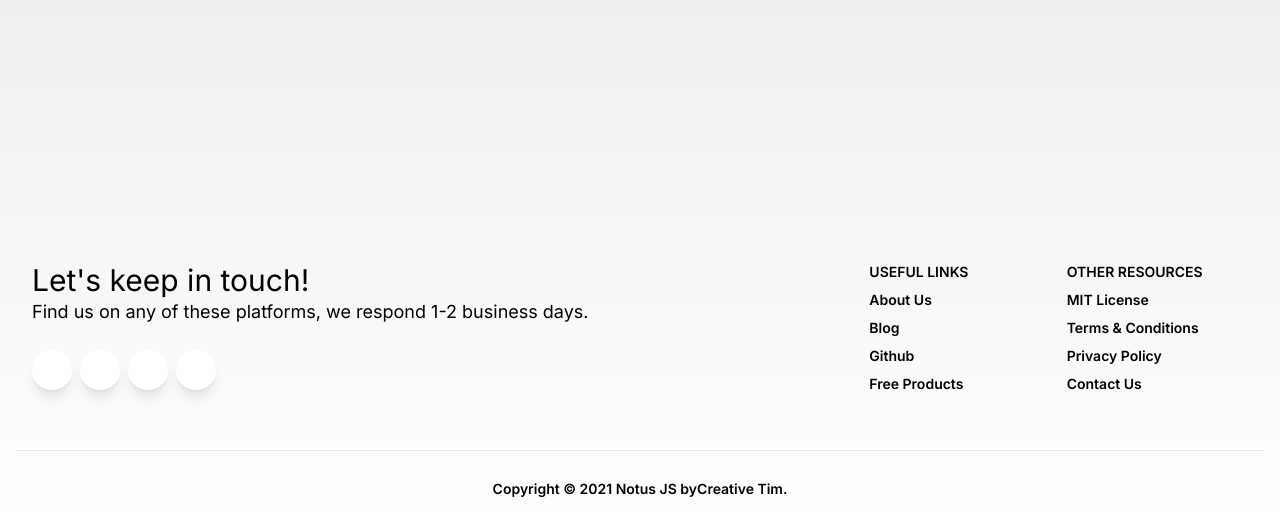
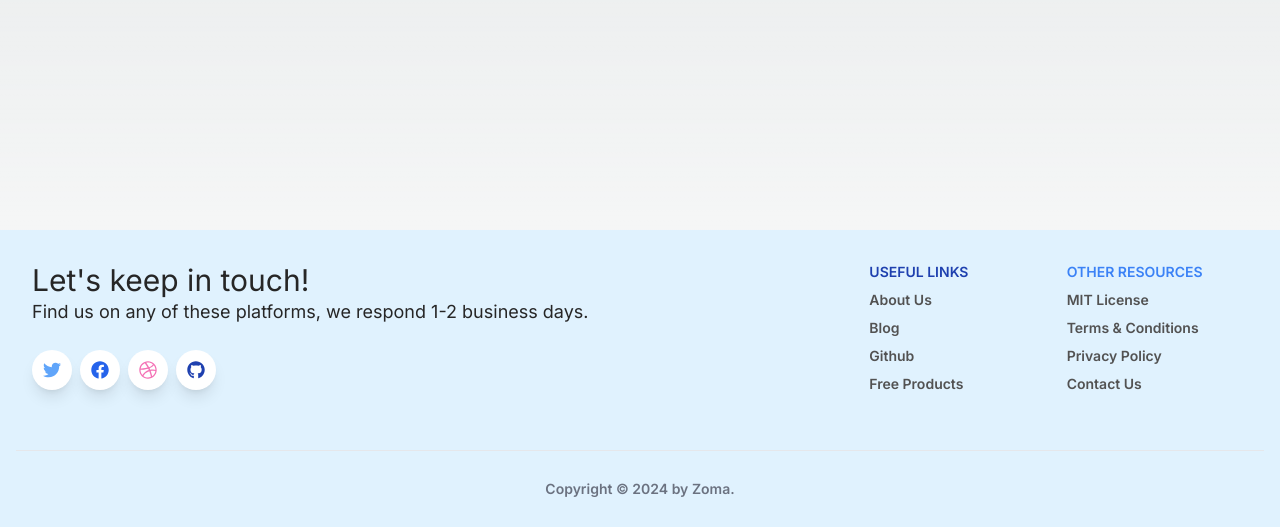
Before and after one commit to JoaquinHAcosta/tailwindpractice, a Next.js app: page / in a window 1280 px wide. Shown: the part 707-1234 px from the top of the page. Built offline with nearby package versions, Linux system fonts and the light colour scheme.

Commit message:
recolored

```diff
--- a/src/app/components/Footer.tsx
+++ b/src/app/components/Footer.tsx
@@ -1,121 +1,122 @@
-import React from 'react'
+import { FaDribbble, FaFacebook, FaGithub, FaTwitter } from 'react-icons/fa'
+import Link from 'next/link'
 
 const Footer = () => {
   return (
-    <footer className="relative bg-blueGray-200 pt-8 pb-6">
+    <footer className="relative bg-sky-100 pt-8 pb-6">
       <div className="container mx-auto px-4">
         <div className="flex flex-wrap text-left lg:text-left">
           <div className="w-full lg:w-6/12 px-4">
-            <h4 className="text-3xl fonat-semibold text-blueGray-700">
+            <h4 className="text-3xl fonat-semibold text-neutral-800">
               Let&apos;s keep in touch!
             </h4>
-            <h5 className="text-lg mt-0 mb-2 text-blueGray-600">
+            <h5 className="text-lg mt-0 mb-2 text-neutral-800">
               Find us on any of these platforms, we respond 1-2 business days.
             </h5>
             <div className="mt-6 lg:mb-0 mb-6">
               <button
-                className="bg-white text-lightBlue-400 shadow-lg font-normal h-10 w-10 items-center justify-center align-center rounded-full outline-none focus:outline-none mr-2"
+                className="bg-white text-blue-400 shadow-lg h-10 w-10 items-center rounded-full mr-2"
                 type="button"
               >
-                <i className="fab fa-twitter"></i>
+                <FaTwitter className="mx-auto text-lg" />
               </button>
               <button
-                className="bg-white text-lightBlue-600 shadow-lg font-normal h-10 w-10 items-center justify-center align-center rounded-full outline-none focus:outline-none mr-2"
+                className="bg-white text-blue-600 shadow-lg h-10 w-10 items-center rounded-full mr-2"
                 type="button"
               >
-                <i className="fab fa-facebook-square"></i>
+                <FaFacebook className="mx-auto text-lg" />
               </button>
               <button
-                className="bg-white text-pink-400 shadow-lg font-normal h-10 w-10 items-center justify-center align-center rounded-full outline-none focus:outline-none mr-2"
+                className="bg-white text-pink-400 shadow-lg h-10 w-10 items-center rounded-full mr-2"
                 type="button"
               >
-                <i className="fab fa-dribbble"></i>
+                <FaDribbble className="mx-auto text-lg" />
               </button>
               <button
-                className="bg-white text-blueGray-800 shadow-lg font-normal h-10 w-10 items-center justify-center align-center rounded-full outline-none focus:outline-none mr-2"
+                className="bg-white text-blue-800 shadow-lg h-10 w-10 items-center rounded-full mr-2"
                 type="button"
               >
-                <i className="fab fa-github"></i>
+                <FaGithub className="mx-auto text-lg" />
               </button>
             </div>
           </div>
           <div className="w-full lg:w-6/12 px-4">
             <div className="flex flex-wrap items-top mb-6">
               <div className="w-full lg:w-4/12 px-4 ml-auto">
-                <span className="block uppercase text-blueGray-500 text-sm font-semibold mb-2">
+                <span className="block uppercase text-blue-800 text-sm font-semibold mb-2">
                   Useful Links
                 </span>
                 <ul className="list-unstyled">
                   <li>
-                    <a
-                      className="text-blueGray-600 hover:text-blueGray-800 font-semibold block pb-2 text-sm"
+                    <Link
+                      className="text-neutral-600 hover:text-neutral-800 font-semibold block pb-2 text-sm"
                       href="https://www.creative-tim.com/presentation?ref=njs-profile"
                     >
                       About Us
-                    </a>
+                    </Link>
                   </li>
                   <li>
-                    <a
-                      className="text-blueGray-600 hover:text-blueGray-800 font-semibold block pb-2 text-sm"
+                    <Link
+                      className="text-neutral-600 hover:text-neutral-800 font-semibold block pb-2 text-sm"
                       href="https://blog.creative-tim.com?ref=njs-profile"
                     >
                       Blog
-                    </a>
+                    </Link>
                   </li>
                   <li>
-                    <a
-                      className="text-blueGray-600 hover:text-blueGray-800 font-semibold block pb-2 text-sm"
+                    <Link
+                      className="text-neutral-600 hover:text-neutral-800 font-semibold block pb-2 text-sm"
                       href="https://www.github.com/creativetimofficial?ref=njs-profile"
                     >
                       Github
-                    </a>
+                    </Link>
                   </li>
                   <li>
-                    <a
-                      className="text-blueGray-600 hover:text-blueGray-800 font-semibold block pb-2 text-sm"
+                    <Link
+                      className="text-neutral-600 hover:text-neutral-800 font-semibold block pb-2 text-sm"
                       href="https://www.creative-tim.com/bootstrap-themes/free?ref=njs-profile"
                     >
                       Free Products
-                    </a>
+                    </Link>
                   </li>
                 </ul>
               </div>
               <div className="w-full lg:w-4/12 px-4">
-                <span className="block uppercase text-blueGray-500 text-sm font-semibold mb-2">
+                <span className="block uppercase text-blue-500 text-sm font-semibold mb-2">
                   Other Resources
                 </span>
                 <ul className="list-unstyled">
                   <li>
-                    <a
-                      className="text-blueGray-600 hover:text-blueGray-800 font-semibold block pb-2 text-sm"
+                    <Link
+                      className="text-neutral-600 hover:text-neutral-800 font-semibold block pb-2 text-sm"
                       href="https://github.com/creativetimofficial/notus-js/blob/main/LICENSE.md?ref=njs-profile"
                     >
                       MIT License
-                    </a>
+                    </Link>
                   </li>
                   <li>
-                    <a
-                      className="text-blueGray-600 hover:text-blueGray-800 font-semibold block pb-2 text-sm"
+                    <Link
+                      className="text-neutral-600 hover:text-neutral-800 font-semibold block pb-2 text-sm"
                       href="https://creative-tim.com/terms?ref=njs-profile"
                     >
                       Terms &amp; Conditions
-                    </a>
+                    </Link>
                   </li>
                   <li>
-                    <a
-                      className="text-blueGray-600 hover:text-blueGray-800 font-semibold block pb-2 text-sm"
+                    <Link
+                      className="text-neutral-600 hover:text-neutral-800 font-semibold block pb-2 text-sm"
                       href="https://creative-tim.com/privacy?ref=njs-profile"
                     >
                       Privacy Policy
-                    </a>
+                    </Link>
                   </li>
                   <li>
-                    <a
-                      className="text-blueGray-600 hover:text-blueGray-800 font-semibold block pb-2 text-sm"
+                    <Link
+                      className="text-neutral-600 hover:text-neutral-800 font-semibold block pb-2 text-sm"
                       href="https://creative-tim.com/contact-us?ref=njs-profile"
                     >
                       Contact Us
-                    </a>
+                    </Link>
                   </li>
                 </ul>
               </div>
@@ -125,22 +126,15 @@ const Footer = () => {
         <hr className="my-6 border-blueGray-300" />
         <div className="flex flex-wrap items-center md:justify-between justify-center">
           <div className="w-full md:w-4/12 px-4 mx-auto text-center">
-            <div className="text-sm text-blueGray-500 font-semibold py-1">
-              Copyright © <span id="get-current-year">2021</span>
-              <a
-                href="https://www.creative-tim.com/product/notus-js"
-                className="text-blueGray-500 hover:text-gray-800"
-                target="_blank"
+            <div className="text-sm text-gray-500 font-semibold py-1">
+              Copyright © <span id="get-current-year">2024</span>
+              <label className="text-gray-500 hover:text-gray-800"> by </label>
+              <Link
+                href="https://www.creative-tim.com?ref=njs-profile"
+                className="text-gray-500 hover:text-gray-800"
               >
-                {' '}
-                Notus JS by
-              </a>
-              <a
-                href="https://www.creative-tim.com?ref=njs-profile"
-                className="text-blueGray-500 hover:text-blueGray-800"
-              >
-                Creative Tim
-              </a>
+                Zoma
+              </Link>
               .
             </div>
           </div>
```
Also changed, not shown: package.json (+5 -4 lines), 1 other file (tests, documents, lock files or other folders).
